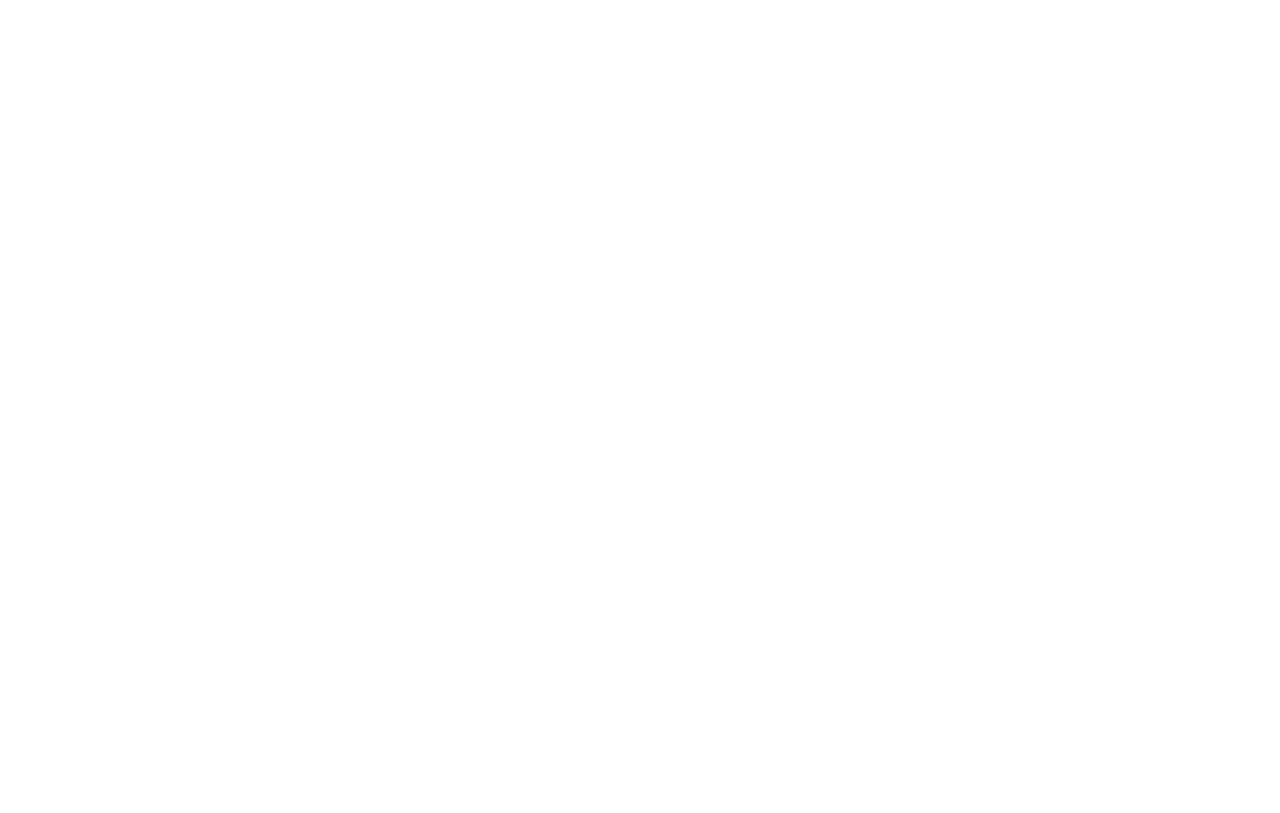
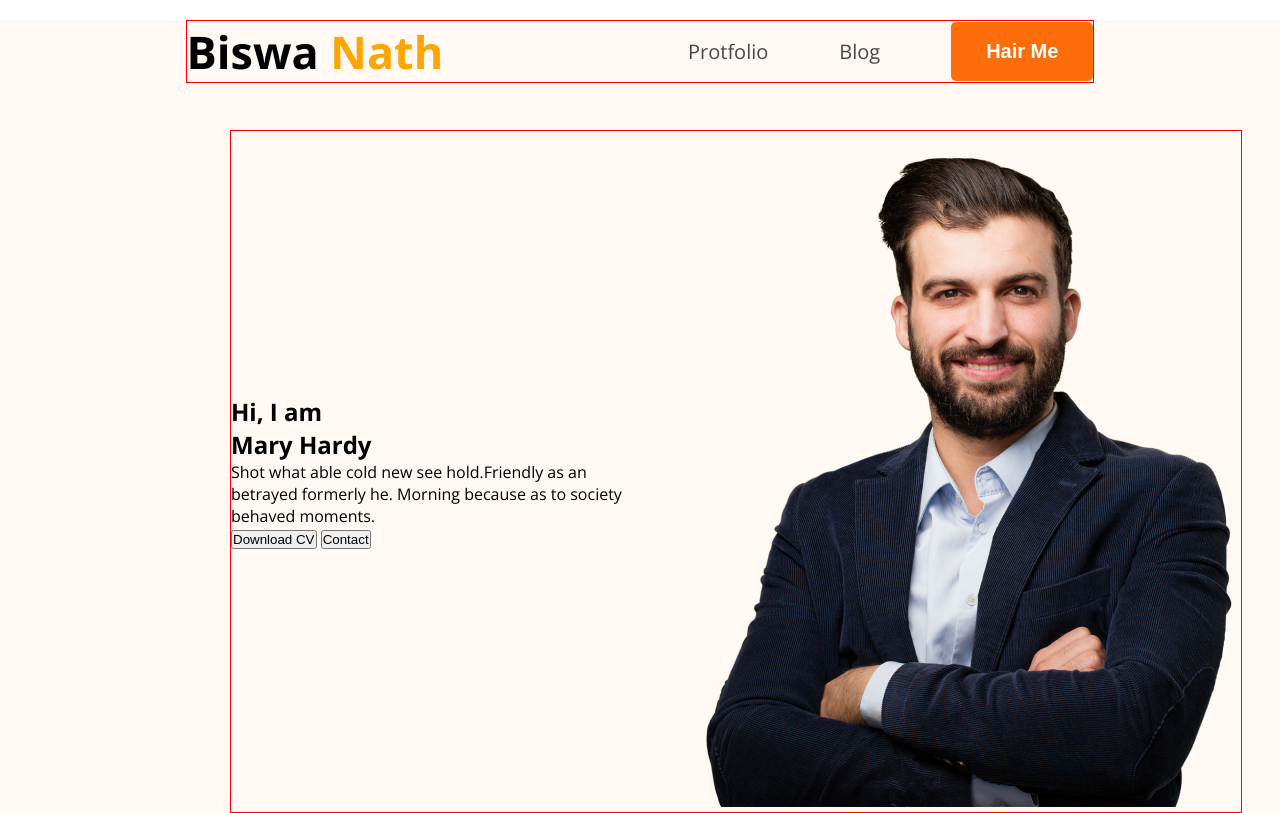
Before and after one commit to nathbiswa/Modul-5.1, a plain HTML site: page index.html in a window 1280 px wide. Drawn offline with nearby package versions, Linux system fonts and the light colour scheme.

Commit message:
protfolio second code push

```diff
--- a/index.html
+++ b/index.html
@@ -1,11 +1,45 @@
 <!DOCTYPE html>
 <html lang="en">
+
 <head>
     <meta charset="UTF-8">
     <meta name="viewport" content="width=device-width, initial-scale=1.0">
     <title>Biswa Protfolio</title>
+    <link rel="preconnect" href="https://fonts.googleapis.com">
+    <link rel="preconnect" href="https://fonts.gstatic.com" crossorigin>
+    <link href="https://fonts.googleapis.com/css2?family=Open+Sans:ital,wght@0,300..800;1,300..800&display=swap"
+        rel="stylesheet">
+    <link rel="stylesheet" href="styles/project.css">
 </head>
-<body>
 
+<body class="fontfamily-open-sans">
+    <header>
+        <nav>
+            <div class="logo">
+                <h1>Biswa <span class="color-orange">Nath</span></h1>
+            </div>
+            <ul class="menu">
+                <li><a href="#">Protfolio</a></li>
+                <li><a href="#">Blog</a></li>
+                <li><button class="btn">Hair Me</button></li>
+            </ul>
+        </nav>
+        <section>
+            <div id="banner">
+                <div class="banner-content">
+                    <h2>Hi, I am</h2>
+                    <h1>Mary Hardy</h1>
+                    <p>Shot what able cold new see hold.Friendly as an betrayed formerly he. Morning because as to
+                        society behaved moments.</p>
+                       <div>
+                        <button>Download CV</button>
+                        <button>Contact</button>
+                       </div>
+                </div>
+                <div class="banner-img"><img src="images/hardy.png" alt=""></div>
+            </div>
+        </section>
+    </header>
 </body>
+
 </html>
--- /dev/null
+++ b/styles/project.css
@@ -0,0 +1,60 @@
+*{
+    margin: 0;
+    padding: 0;
+    box-sizing: border-box;
+}
+    /* share style */
+.fontfamily-open-sans {
+  font-family: "Open Sans", sans-serif;
+}
+.color-orange{
+    color: orange;
+
+}
+.btn{
+    font-size: 20px;
+    font-weight: bold;
+    border: none;
+    border-radius: 5px;
+   background-color:#fd6e0a;
+   padding: 18px 35px;
+   color: white;
+}
+
+/* Main style */
+
+header{
+    background-color: #fff8f3;
+    margin-top: 20px;
+}
+nav{
+    width: 71%;
+    max-width: 1270px;
+    border: 1px solid red;
+    margin: 0px auto;
+    display: flex;
+    justify-content: space-between;
+}
+.logo h1{
+    font-size: 45px;
+}
+.menu{
+    display: flex;
+    gap: 71px;
+    align-items: center;
+    list-style: none;
+}
+.menu a{
+    font-size: 20px;
+    color: #474747;
+    text-decoration: none;
+}
+
+/* Hero section */
+#banner{
+    border: 1px solid red;
+    margin: 47px 38px 0px 230px;
+    display: flex;
+    justify-content: space-between;
+    align-items: center;
+}
```
